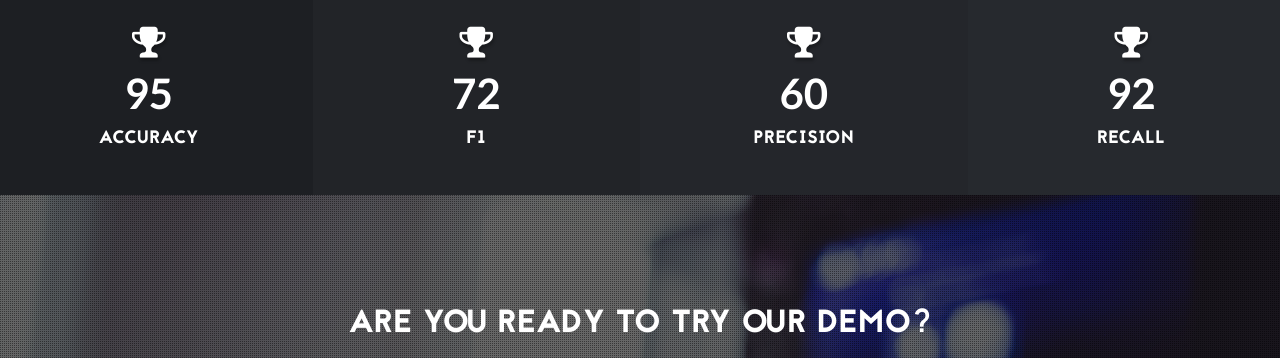
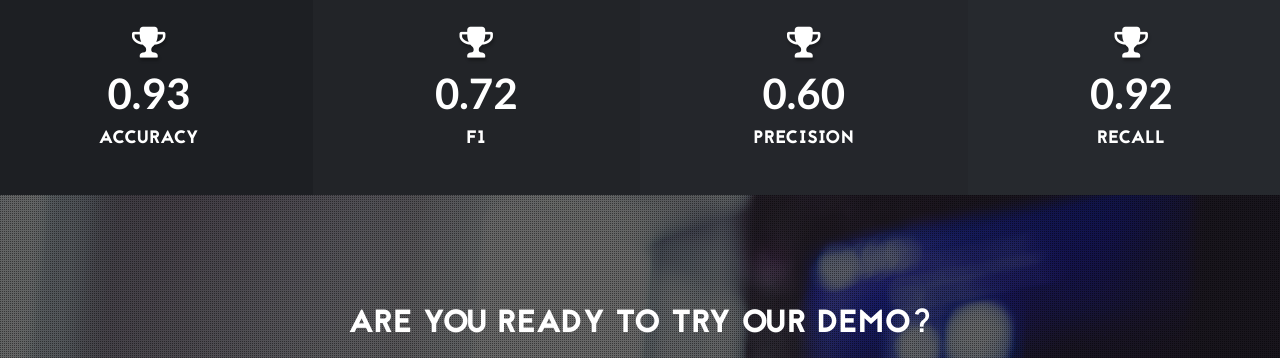
Before and after one commit to Black-DC/Black-DC.github.io, a plain HTML site: page index.html in a window 1280 px wide. Shown: the part 742-1100 px from the top of the page. Drawn offline with Linux system fonts and the light colour scheme.

Commit message:
change 100% to float

```diff
--- a/index.html
+++ b/index.html
@@ -181,7 +181,7 @@
 			<div class="facts one col-md-3 col-sm-6">
 				<span class="facts-icon"><i class="fa fa-trophy"></i></span>
 				<div class="facts-num">
-					<span class="counter">95</span>
+					<span class="counter">0.93</span>
 				</div>
 				<h3>Accuracy</h3>
 			</div>
@@ -189,7 +189,7 @@
 			<div class="facts two col-md-3 col-sm-6">
 				<span class="facts-icon"><i class="fa fa-trophy"></i></span>
 				<div class="facts-num">
-					<span class="counter">72</span>
+					<span class="counter">0.72</span>
 				</div>
 				<h3>F1</h3>
 			</div>
@@ -197,7 +197,7 @@
 			<div class="facts three col-md-3 col-sm-6">
 				<span class="facts-icon"><i class="fa fa-trophy"></i></span>
 				<div class="facts-num">
-					<span class="counter">60</span>
+					<span class="counter">0.60</span>
 				</div>
 				<h3>Precision</h3>
 			</div>
@@ -205,7 +205,7 @@
 			<div class="facts four col-md-3 col-sm-6">
 				<span class="facts-icon"><i class="fa fa-trophy"></i></span>
 				<div class="facts-num">
-					<span class="counter">92</span>
+					<span class="counter">0.92</span>
 				</div>
 				<h3>Recall</h3>
 			</div>
```
